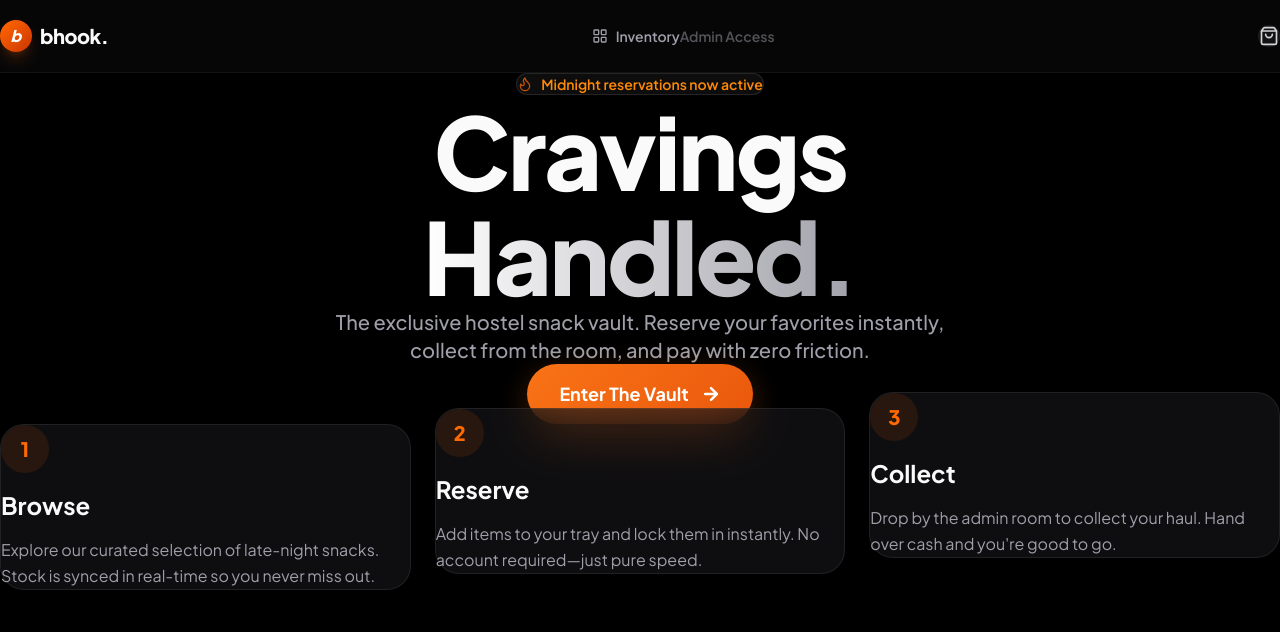
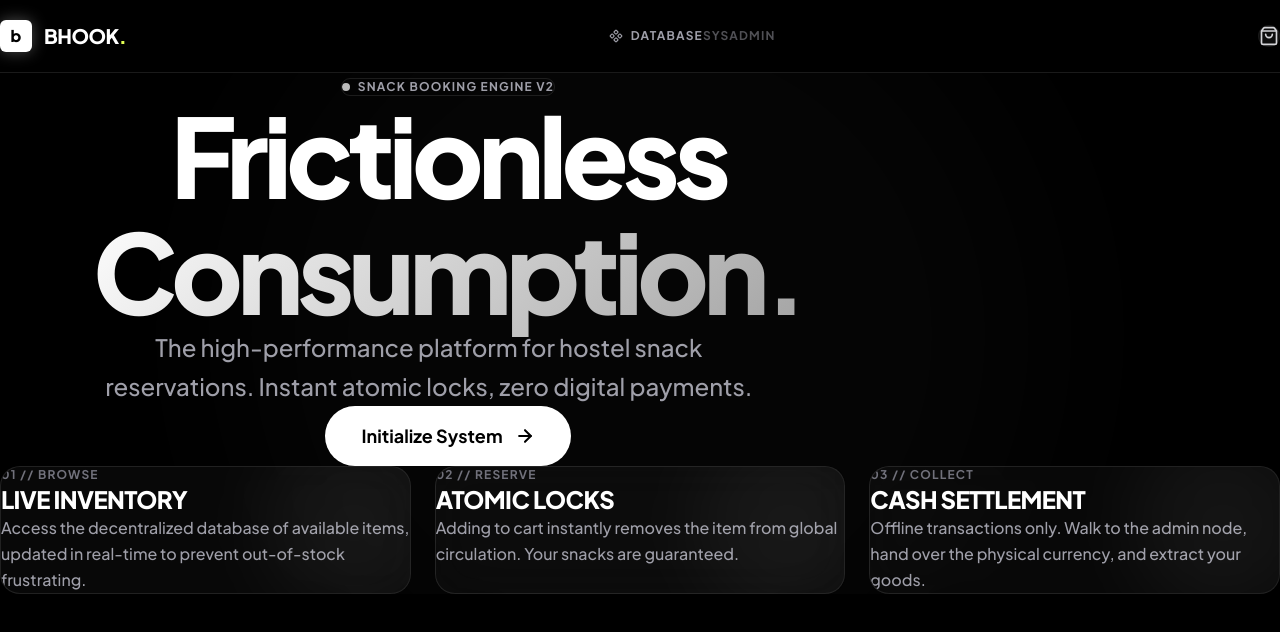
Before and after one commit to beastrog/bhook, a Next.js app: page / in a window 1280 px wide. Shown: the top 632 px of the page. Built offline with nearby package versions, Linux system fonts and the light colour scheme.

Commit message:
feat(ui): mind-bending spatial minimal redesign, fix admin loop, implement supabase otp

```diff
--- a/app/LandingClient.tsx
+++ b/app/LandingClient.tsx
@@ -2,69 +2,65 @@
 
 import { motion } from 'framer-motion';
 import Link from 'next/link';
-import { ArrowRight, Flame } from 'lucide-react';
+import { ArrowRight } from 'lucide-react';
 
 export default function LandingClient() {
   return (
-        <div className="w-full relative z-10 pt-12 md:pt-24 pb-32 px-6">
-            <div className="max-w-7xl mx-auto">
+    <div className="w-full relative z-10 flex flex-col items-center pt-24 md:pt-40 pb-32 px-6 overflow-hidden">
 
-                {/* Hero Section */}
-                <div className="flex flex-col items-center text-center space-y-8 mb-24 md:mb-40">
+      {/* Background optical illusion element */}
+      <div className="absolute top-1/2 left-1/2 -translate-x-1/2 -translate-y-1/2 w-[800px] h-[800px] bg-white opacity-[0.02] rounded-full blur-[100px] pointer-events-none" />
 
-                    <motion.div initial={{ opacity: 0, scale: 0.8 }} animate={{ opacity: 1, scale: 1 }} transition={{ duration: 0.5 }}>
-                        <div className="inline-flex items-center gap-2 bg-white/5 border border-white/10 px-4 py-2 rounded-full text-sm font-semibold text-orange-400">
-                            <Flame size={16} className="text-orange-500 animate-pulse" />
-                            <span>Midnight reservations now active</span>
+      <div className="w-full max-w-7xl mx-auto relative z-10">
+
+        {/* Sleek Minimal Hero */}
+        <div className="flex flex-col items-center text-center max-w-4xl mx-auto mb-32">
+          <motion.div initial={{ opacity: 0, y: 20 }} animate={{ opacity: 1, y: 0 }} transition={{ duration: 0.7, ease: [0.16, 1, 0.3, 1] }}>
+            <div className="inline-flex items-center gap-2 border border-white/10 px-4 py-2 rounded-full text-xs font-bold text-zinc-400 tracking-widest uppercase mb-10 w-fit mx-auto relative group overflow-hidden">
+              <div className="absolute inset-0 bg-white/5 -translate-x-full group-hover:translate-x-0 transition-transform duration-500 ease-out" />
+              <span className="w-2 h-2 rounded-full bg-white relative z-10 animate-pulse" />
+              <span className="relative z-10">Snack Booking Engine V2</span>
             </div>
-                    </motion.div>
 
-                    <motion.h1
-                        initial={{ opacity: 0, y: 20 }} animate={{ opacity: 1, y: 0 }} transition={{ duration: 0.6, delay: 0.1 }}
-                        className="text-5xl md:text-7xl lg:text-[100px] font-black tracking-tight leading-[1.05]"
-                    >
-                        Cravings <br />
-                        <span className="text-gradient">Handled.</span>
-                    </motion.h1>
+            <h1 className="text-6xl md:text-8xl lg:text-[110px] font-black tracking-tighter leading-[1.05] mb-10">
+              Frictionless <br />
+              <span className="text-gradient">Consumption.</span>
+            </h1>
 
-                    <motion.p
-                        initial={{ opacity: 0, y: 20 }} animate={{ opacity: 1, y: 0 }} transition={{ duration: 0.6, delay: 0.2 }}
-                        className="max-w-2xl text-lg md:text-xl text-zinc-400 font-medium"
-                    >
-                        The exclusive hostel snack vault. Reserve your favorites instantly, collect from the room, and pay with zero friction.
-                    </motion.p>
+            <p className="text-lg md:text-2xl text-zinc-400 font-medium leading-relaxed mb-12 max-w-2xl mx-auto">
+              The high-performance platform for hostel snack reservations. Instant atomic locks, zero digital payments.
+            </p>
 
-                    <motion.div initial={{ opacity: 0, y: 20 }} animate={{ opacity: 1, y: 0 }} transition={{ duration: 0.6, delay: 0.3 }} className="pt-4">
-                        <Link href="/menu" className="btn btn-primary text-lg px-8 py-5 flex items-center justify-center gap-3 w-full sm:w-auto">
-                            <span>Enter The Vault</span>
-                            <ArrowRight size={20} strokeWidth={3} />
+            <Link href="/menu" className="btn btn-primary text-sm md:text-lg w-full sm:w-auto overflow-hidden group">
+              <span className="relative z-10 flex items-center gap-3">
+                Initialize System <ArrowRight size={20} strokeWidth={2.5} className="group-hover:translate-x-1 transition-transform" />
+              </span>
             </Link>
           </motion.div>
         </div>
 
-                {/* Feature Grid - Adaptive Layout */}
+        {/* Structural Mind-Bending Cards */}
+        <div className="grid grid-cols-1 md:grid-cols-3 gap-6 w-full">
+          {[
+            { tag: "01 // Browse", title: "Live Inventory", desc: "Access the decentralized database of available items, updated in real-time to prevent out-of-stock frustrating." },
+            { tag: "02 // Reserve", title: "Atomic Locks", desc: "Adding to cart instantly removes the item from global circulation. Your snacks are guaranteed." },
+            { tag: "03 // Collect", title: "Cash Settlement", desc: "Offline transactions only. Walk to the admin node, hand over the physical currency, and extract your goods." }
+          ].map((feature, idx) => (
             <motion.div
-                    initial={{ opacity: 0, y: 40 }} animate={{ opacity: 1, y: 0 }} transition={{ duration: 0.8, delay: 0.5 }}
-                    className="grid grid-cols-1 md:grid-cols-3 gap-6"
+              key={idx}
+              initial={{ opacity: 0, y: 30 }} animate={{ opacity: 1, y: 0 }}
+              transition={{ duration: 0.7, delay: 0.2 + (idx * 0.1), ease: [0.16, 1, 0.3, 1] }}
+              className="structural-panel p-8 md:p-12 relative overflow-hidden group"
             >
-                    <div className="glass-panel p-8 md:p-10 flex flex-col gap-4 hover:border-orange-500/30 transition-colors">
-                        <div className="w-12 h-12 rounded-full bg-orange-500/10 flex items-center justify-center text-orange-500 text-xl font-black">1</div>
-                        <h3 className="text-2xl font-bold">Browse</h3>
-                        <p className="text-zinc-400 leading-relaxed">Explore our curated selection of late-night snacks. Stock is synced in real-time so you never miss out.</p>
+              {/* Abstract hover shape */}
+              <div className="absolute -top-10 -right-10 w-48 h-48 bg-white/5 rounded-full blur-[40px] group-hover:scale-150 group-hover:bg-white/10 transition-all duration-700 pointer-events-none" />
+
+              <p className="text-xs font-bold text-zinc-500 tracking-widest uppercase mb-4">{feature.tag}</p>
+              <h3 className="text-2xl font-black mb-4 text-white uppercase tracking-tight">{feature.title}</h3>
+              <p className="text-zinc-400 font-medium leading-relaxed">{feature.desc}</p>
+            </motion.div>
+          ))}
         </div>
-
-                    <div className="glass-panel p-8 md:p-10 flex flex-col gap-4 hover:border-orange-500/30 transition-colors transform md:-translate-y-4">
-                        <div className="w-12 h-12 rounded-full bg-orange-500/10 flex items-center justify-center text-orange-500 text-xl font-black">2</div>
-                        <h3 className="text-2xl font-bold">Reserve</h3>
-                        <p className="text-zinc-400 leading-relaxed">Add items to your tray and lock them in instantly. No account required—just pure speed.</p>
-                    </div>
-
-                    <div className="glass-panel p-8 md:p-10 flex flex-col gap-4 hover:border-orange-500/30 transition-colors md:-translate-y-8">
-                        <div className="w-12 h-12 rounded-full bg-orange-500/10 flex items-center justify-center text-orange-500 text-xl font-black">3</div>
-                        <h3 className="text-2xl font-bold">Collect</h3>
-                        <p className="text-zinc-400 leading-relaxed">Drop by the admin room to collect your haul. Hand over cash and you're good to go.</p>
-                    </div>
-                </motion.div>
 
       </div>
     </div>
--- a/app/admin/login/page.tsx
+++ b/app/admin/login/page.tsx
@@ -1,22 +1,34 @@
 'use client';
 
 import { useState } from 'react';
-import { adminLogin } from '@/app/admin/actions';
+import { adminLoginOTP, adminVerifyOTP } from '@/app/admin/actions';
 import { useRouter } from 'next/navigation';
 import { toast } from 'sonner';
-import { Lock } from 'lucide-react';
+import { ShieldAlert, ArrowRight } from 'lucide-react';
 
 export default function AdminLoginPage() {
     const router = useRouter();
     const [email, setEmail] = useState('');
-    const [password, setPassword] = useState('');
+    const [otp, setOtp] = useState('');
+    const [step, setStep] = useState<'EMAIL' | 'OTP'>('EMAIL');
     const [loading, setLoading] = useState(false);
 
-    const handleLogin = async (e: React.FormEvent) => {
+    const handleSendOTP = async (e: React.FormEvent) => {
         e.preventDefault();
-        if (!email || !password) { toast.error('Fill all fields'); return; }
+        if (!email) { toast.error('Email required'); return; }
         setLoading(true);
-        const { error } = await adminLogin(email, password);
+        const { error } = await adminLoginOTP(email);
+        setLoading(false);
+        if (error) { toast.error(error); return; }
+        toast.success('Verification code sent');
+        setStep('OTP');
+    };
+
+    const handleVerify = async (e: React.FormEvent) => {
+        e.preventDefault();
+        if (!otp) { toast.error('Code required'); return; }
+        setLoading(true);
+        const { error } = await adminVerifyOTP(email, otp);
         setLoading(false);
         if (error) { toast.error(error); return; }
         router.replace('/admin/dashboard');
@@ -24,39 +36,52 @@ export default function AdminLoginPage() {
 
     return (
         <div className="min-h-dvh flex flex-col items-center justify-center px-6 relative z-10">
-            <div className="w-full max-w-sm">
+            <div className="w-full max-w-md">
 
-                <div className="mb-10 text-center">
-                    <div className="w-16 h-16 rounded-full bg-orange-500/10 text-orange-500 flex items-center justify-center mx-auto mb-6 border border-orange-500/20 shadow-[0_0_40px_rgba(249,115,22,0.15)]">
-                        <Lock size={28} strokeWidth={2.5} />
+                <div className="mb-12 text-center">
+                    <div className="w-20 h-20 rounded-full border border-[var(--panel-border)] bg-[var(--panel)] flex items-center justify-center mx-auto mb-8 shadow-2xl backdrop-blur-2xl">
+                        <ShieldAlert size={32} className="text-white" strokeWidth={1.5} />
                     </div>
-                    <h1 className="text-3xl font-black tracking-tight"><span className="italic pr-0.5">bhook.</span> admin</h1>
-                    <p className="text-zinc-400 mt-2 font-medium">System authentication required</p>
+                    <h1 className="text-4xl font-black tracking-tighter mb-3">System Access</h1>
+                    <p className="text-zinc-500 font-medium">Verify your identity to command the vault.</p>
                 </div>
 
-                <div className="glass-panel p-8">
-                    <form onSubmit={handleLogin} className="space-y-6">
-                        <div className="space-y-5">
+                <div className="structural-panel p-8 md:p-10">
+                    {step === 'EMAIL' ? (
+                        <form onSubmit={handleSendOTP} className="space-y-6">
                             <div>
-                                <label className="text-sm font-bold text-zinc-300 block mb-2">System Email</label>
+                                <label className="text-xs font-bold text-zinc-400 tracking-widest uppercase block mb-3">Administrator Email</label>
                                 <input
-                                    className="input-glass" type="email" placeholder="admin@example.com"
+                                    className="input-minimal" type="email" placeholder="sysadmin@bhook.com"
                                     value={email} onChange={(e) => setEmail(e.target.value)}
+                                    autoFocus
                                 />
                             </div>
+                            <button type="submit" disabled={loading} className="btn btn-primary w-full shadow-[0_10px_30px_rgba(255,255,255,0.1)]">
+                                {loading ? 'Transmitting...' : 'Request Code'}
+                            </button>
+                        </form>
+                    ) : (
+                        <form onSubmit={handleVerify} className="space-y-6">
                             <div>
-                                <label className="text-sm font-bold text-zinc-300 block mb-2">Passcode</label>
+                                <label className="text-xs font-bold text-zinc-400 tracking-widest uppercase block mb-3">6-Digit OTP</label>
                                 <input
-                                    className="input-glass" type="password" placeholder="••••••••"
-                                    value={password} onChange={(e) => setPassword(e.target.value)}
+                                    className="input-minimal tracking-[1em] text-center text-xl font-mono"
+                                    type="text" maxLength={6} placeholder="000000"
+                                    value={otp} onChange={(e) => setOtp(e.target.value.replace(/\D/g, ''))}
+                                    autoFocus
                                 />
                             </div>
-                        </div>
-
-                        <button type="submit" disabled={loading} className="btn btn-primary w-full shadow-[0_10px_30px_rgba(249,115,22,0.2)]">
-                            {loading ? 'Authenticating...' : 'Establish Connection'}
-                        </button>
-                    </form>
+                            <button type="submit" disabled={loading} className="btn btn-primary w-full shadow-[0_10px_30px_rgba(255,255,255,0.1)] gap-3">
+                                {loading ? 'Verifying...' : 'Establish Uplink'} <ArrowRight size={18} strokeWidth={2.5} />
+                            </button>
+                            <div className="text-center">
+                                <button type="button" onClick={() => setStep('EMAIL')} className="text-xs text-zinc-500 hover:text-white transition-colors uppercase tracking-widest font-bold">
+                                    Use different email
+                                </button>
+                            </div>
+                        </form>
+                    )}
                 </div>
 
             </div>
--- a/app/globals.css
+++ b/app/globals.css
@@ -1,25 +1,19 @@
-@import url('https://fonts.googleapis.com/css2?family=Plus+Jakarta+Sans:wght@400;500;600;700;800&display=swap');
+@import url('https://fonts.googleapis.com/css2?family=Plus+Jakarta+Sans:wght@400;500;600;700;800;900&display=swap');
 @import "tailwindcss";
 
 :root {
-  --background: #09090b;
-  /* zinc-950 */
-  --foreground: #fafafa;
+  --background: #000000;
+  --foreground: #ffffff;
 
-  --card: rgba(24, 24, 27, 0.6);
-  /* zinc-900 with opacity for glass */
-  --card-border: rgba(255, 255, 255, 0.08);
+  --panel: rgba(255, 255, 255, 0.03);
+  --panel-border: rgba(255, 255, 255, 0.1);
+  --panel-hover: rgba(255, 255, 255, 0.08);
 
-  --primary: #f97316;
-  /* orange-500 */
-  --primary-foreground: #ffffff;
-  --primary-hover: #ea580c;
-  /* orange-600 */
+  --accent: #E2FE53;
+  --accent-fg: #000000;
 
-  --muted: #27272a;
-  /* zinc-800 */
-  --muted-foreground: #a1a1aa;
-  /* zinc-400 */
+  --muted: #404040;
+  --muted-fg: #a3a3a3;
 }
 
 * {
@@ -38,127 +32,109 @@ body {
   overflow-x: hidden;
 }
 
-/* Eye-catching glowing background orbs */
-body::before,
-body::after {
+/* Base grid lines for structural 'mind-bending' sleekness */
+body::before {
   content: "";
   position: fixed;
-  border-radius: 50%;
-  filter: blur(140px);
+  inset: 0;
+  background-image:
+    linear-gradient(to right, rgba(255, 255, 255, 0.04) 1px, transparent 1px),
+    linear-gradient(to bottom, rgba(255, 255, 255, 0.04) 1px, transparent 1px);
+  background-size: 64px 64px;
   z-index: -1;
   pointer-events: none;
-  opacity: 0.15;
+  mask-image: radial-gradient(circle at 50% 0%, black, transparent 80%);
+  -webkit-mask-image: radial-gradient(circle at 50% 0%, black, transparent 80%);
 }
 
-body::before {
-  top: -10%;
-  left: -10%;
-  width: 50vw;
-  height: 50vw;
-  background: #f97316;
-  /* orange glow */
+.structural-panel {
+  background: var(--panel);
+  border: 1px solid var(--panel-border);
+  border-radius: 20px;
+  backdrop-filter: blur(20px);
+  -webkit-backdrop-filter: blur(20px);
+  transition: all 0.3s cubic-bezier(0.16, 1, 0.3, 1);
 }
 
-body::after {
-  bottom: -20%;
-  right: -10%;
-  width: 60vw;
-  height: 60vw;
-  background: #7c3aed;
-  /* violet glow */
-}
-
-/* Glassmorphism Utilities */
-.glass-panel {
-  background: var(--card);
-  backdrop-filter: blur(24px);
-  -webkit-backdrop-filter: blur(24px);
-  border: 1px solid var(--card-border);
-  border-radius: 24px;
+.structural-panel:hover {
+  background: var(--panel-hover);
+  border-color: rgba(255, 255, 255, 0.2);
+  transform: translateY(-2px);
 }
 
 .glass-nav {
-  background: rgba(9, 9, 11, 0.7);
-  backdrop-filter: blur(20px);
-  -webkit-backdrop-filter: blur(20px);
-  border-bottom: 1px solid rgba(255, 255, 255, 0.05);
+  background: rgba(0, 0, 0, 0.6);
+  backdrop-filter: blur(30px);
+  -webkit-backdrop-filter: blur(30px);
+  border-bottom: 1px solid var(--panel-border);
 }
 
-/* Buttons */
 .btn {
   display: inline-flex;
   align-items: center;
   justify-content: center;
-  border-radius: 100px;
-  /* Full pill shape */
+  border-radius: 9999px;
   font-weight: 700;
-  transition: all 0.3s cubic-bezier(0.16, 1, 0.3, 1);
+  transition: all 0.4s cubic-bezier(0.16, 1, 0.3, 1);
   cursor: pointer;
   border: none;
+  white-space: nowrap;
 }
 
 .btn:active {
-  transform: scale(0.96);
+  transform: scale(0.95);
 }
 
 .btn:disabled {
-  opacity: 0.5;
+  opacity: 0.4;
   cursor: not-allowed;
 }
 
 .btn-primary {
-  background: linear-gradient(135deg, var(--primary), var(--primary-hover));
-  color: var(--primary-foreground);
-  padding: 16px 32px;
-  box-shadow: 0 8px 30px rgba(249, 115, 22, 0.25);
+  background: var(--foreground);
+  color: var(--background);
+  padding: 16px 36px;
 }
 
 .btn-primary:hover:not(:disabled) {
-  box-shadow: 0 12px 40px rgba(249, 115, 22, 0.4);
-  transform: translateY(-2px);
+  background: var(--accent);
+  color: var(--accent-fg);
+  box-shadow: 0 0 30px rgba(226, 254, 83, 0.3);
 }
 
 .btn-secondary {
-  background: var(--muted);
+  background: var(--panel);
   color: var(--foreground);
-  padding: 16px 32px;
-  border: 1px solid var(--card-border);
+  padding: 16px 36px;
+  border: 1px solid var(--panel-border);
 }
 
 .btn-secondary:hover:not(:disabled) {
-  background: rgba(255, 255, 255, 0.1);
+  background: var(--panel-hover);
+  border-color: rgba(255, 255, 255, 0.3);
 }
 
-/* Typography */
-.text-gradient {
-  background: linear-gradient(to right, #ffffff, #a1a1aa);
-  -webkit-background-clip: text;
-  -webkit-text-fill-color: transparent;
-}
-
-.text-gradient-orange {
-  background: linear-gradient(to right, #fb923c, #f97316);
-  -webkit-background-clip: text;
-  -webkit-text-fill-color: transparent;
-}
-
-/* Standard Inputs */
-.input-glass {
+.input-minimal {
   width: 100%;
-  background: rgba(255, 255, 255, 0.03);
-  border: 1px solid var(--card-border);
-  border-radius: 16px;
+  background: transparent;
+  border: 1px solid var(--panel-border);
+  border-radius: 12px;
   padding: 16px 20px;
   color: var(--foreground);
   font-weight: 500;
-  transition: all 0.2s;
+  transition: all 0.3s ease;
   outline: none;
 }
 
-.input-glass:focus {
-  background: rgba(255, 255, 255, 0.06);
-  border-color: var(--primary);
-  box-shadow: 0 0 0 4px rgba(249, 115, 22, 0.1);
+.input-minimal:focus {
+  background: rgba(255, 255, 255, 0.05);
+  border-color: var(--foreground);
+}
+
+.text-gradient {
+  background: linear-gradient(135deg, #ffffff 0%, #a3a3a3 100%);
+  -webkit-background-clip: text;
+  -webkit-text-fill-color: transparent;
 }
 
 ::-webkit-scrollbar {
--- a/components/Navbar.tsx
+++ b/components/Navbar.tsx
@@ -1,7 +1,7 @@
 'use client';
 
 import Link from 'next/link';
-import { ShoppingBag, LayoutGrid } from 'lucide-react';
+import { ShoppingBag, Component } from 'lucide-react';
 import { useCartStore } from '@/lib/store/cart';
 import { motion, AnimatePresence } from 'framer-motion';
 
@@ -12,20 +12,20 @@ export default function Navbar() {
         <nav className="glass-nav sticky top-0 z-50">
             <div className="max-w-7xl mx-auto px-6 h-[72px] flex items-center justify-between">
 
-                <Link href="/" className="flex items-center gap-2 group">
-                    <div className="w-8 h-8 rounded-full bg-gradient-to-br from-orange-500 to-orange-700 flex items-center justify-center text-white shadow-lg shadow-orange-500/20 group-hover:shadow-orange-500/40 transition-shadow">
-                        <span className="font-black italic pr-0.5">b</span>
+                <Link href="/" className="flex items-center gap-3 group">
+                    <div className="w-8 h-8 rounded-md bg-white text-black flex items-center justify-center shadow-[0_0_15px_rgba(255,255,255,0.3)]">
+                        <span className="font-black">b</span>
                     </div>
-                    <span className="font-black text-xl tracking-tight">bhook.</span>
+                    <span className="font-black text-xl tracking-tight uppercase">bhook<span className="text-[var(--accent)]">.</span></span>
                 </Link>
 
                 {/* Desktop Links */}
-                <div className="hidden md:flex items-center space-x-8 font-semibold text-sm text-zinc-400">
+                <div className="hidden md:flex items-center space-x-10 font-bold text-xs uppercase tracking-widest text-zinc-400">
                     <Link href="/menu" className="hover:text-white transition-colors flex items-center gap-2">
-                        <LayoutGrid size={16} /> Inventory
+                        <Component size={14} /> Database
                     </Link>
                     <Link href="/admin/login" className="hover:text-white transition-colors opacity-50 hover:opacity-100">
-                        Admin Access
+                        SysAdmin
                     </Link>
                 </div>
 
@@ -35,11 +35,9 @@ export default function Navbar() {
                         {totalItems > 0 && (
                             <motion.div
                                 key="badge"
-                                initial={{ scale: 0, opacity: 0 }}
-                                animate={{ scale: 1, opacity: 1 }}
-                                exit={{ scale: 0, opacity: 0 }}
+                                initial={{ scale: 0, opacity: 0 }} animate={{ scale: 1, opacity: 1 }} exit={{ scale: 0, opacity: 0 }}
                                 className="absolute -top-1 -right-1 w-[22px] h-[22px] flex items-center justify-center font-bold"
-                                style={{ background: 'var(--primary)', color: 'white', fontSize: '11px', borderRadius: '50%' }}
+                                style={{ background: 'var(--accent)', color: 'black', fontSize: '11px', borderRadius: '50%' }}
                             >
                                 {totalItems > 9 ? '9+' : totalItems}
                             </motion.div>
```
Also changed, not shown: app/admin/actions.ts (+9 -2 lines), app/admin/layout.tsx (+2 -5 lines), app/cart/page.tsx (+30 -34 lines), app/checkout/page.tsx (+32 -31 lines), app/menu/MenuClient.tsx (+21 -22 lines), app/order-success/page.tsx (+16 -20 lines), components/ProductCard.tsx (+19 -23 lines). Lines whose indentation alone changed are shown as unchanged.
